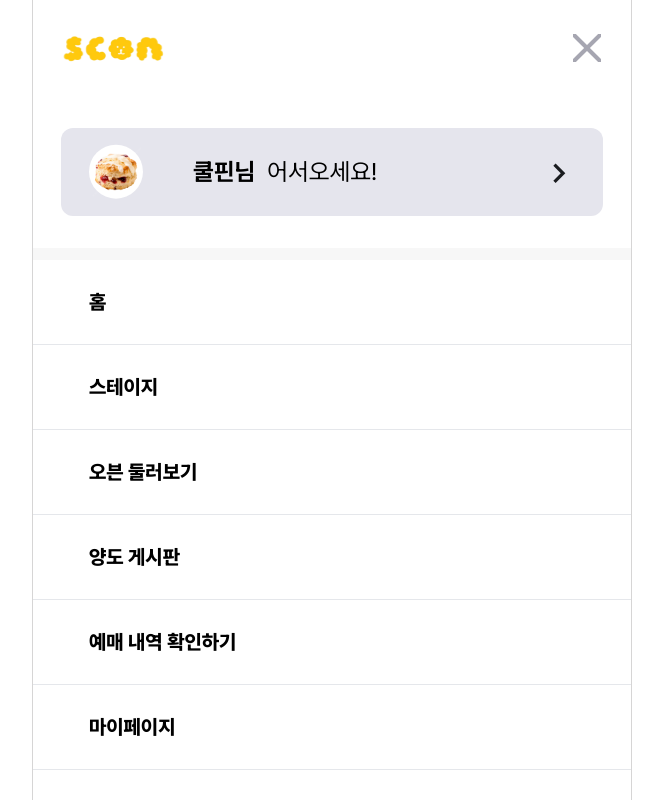
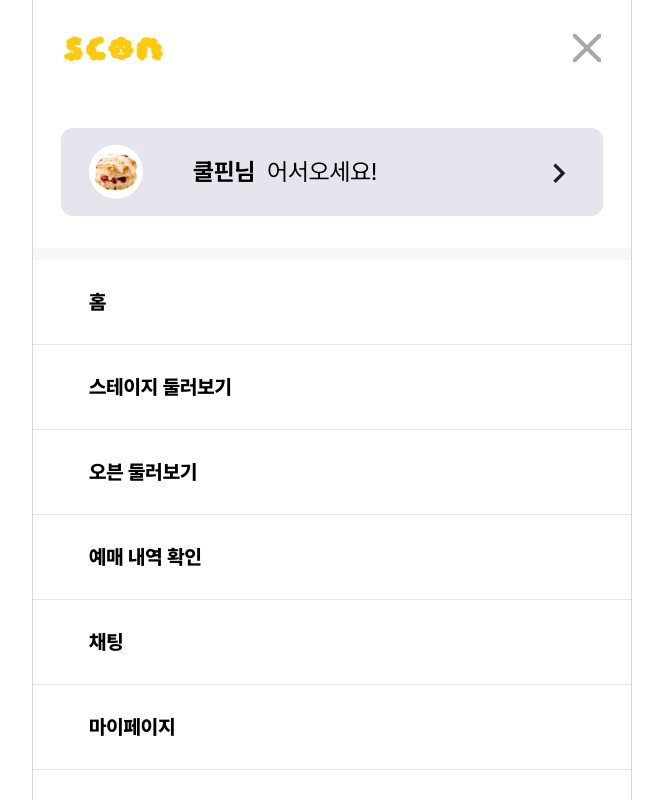
Before and after one commit to 809bakery/SCON-Frontend, a Next.js app: page /menu in a window 1280 px wide. Shown: the top 800 px of the page, without its empty margins (308-971 px from the left). Built offline with nearby package versions, Linux system fonts and the light colour scheme.

Commit message:
feat: 라우터 연결

```diff
--- a/src/components/sidebar/index.tsx
+++ b/src/components/sidebar/index.tsx
@@ -35,10 +35,10 @@ function SideBar() {
         className={`flex flex-col justify-center ${user === 'oven' && 'mb-[24.0625rem]'} ${user === 'scon' && 'mb-[29.375rem]'}`}
       >
         <SideBarMenu text="홈" url="/main" />
-        <SideBarMenu text="스테이지" />
+        <SideBarMenu text="스테이지 둘러보기" url="/stage/list/all" />
         <SideBarMenu text="오븐 둘러보기" url="/oven/detail" />
-        <SideBarMenu text="양도 게시판" />
-        <SideBarMenu text="예매 내역 확인하기" />
+        <SideBarMenu text="예매 내역 확인" url="/ticket/my" />
+        <SideBarMenu text="채팅" />
         <SideBarMenu text="마이페이지" />
         {user === 'oven' && <SideBarMenu text="오븐 관리하기" />}
         {user !== 'oven' && (
```
